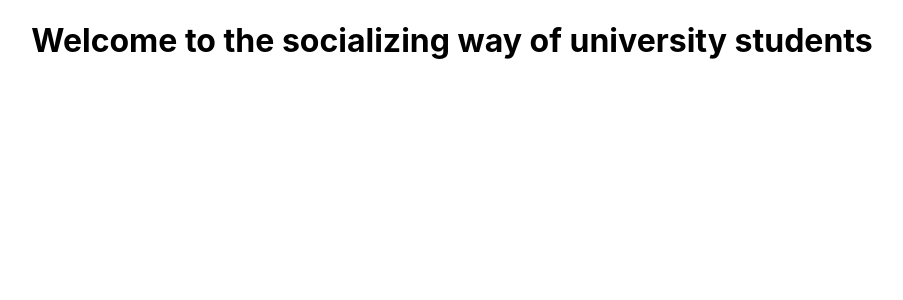
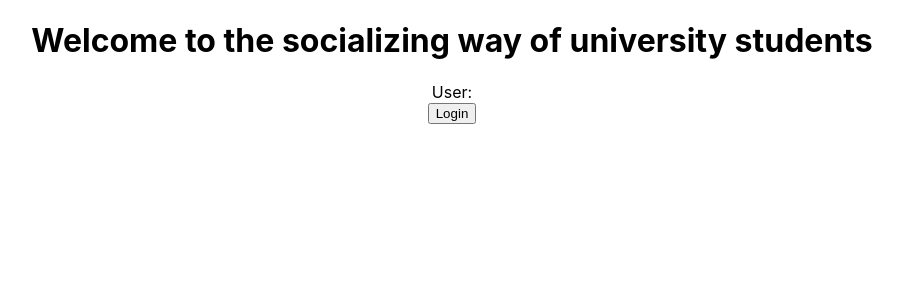
Before and after one commit to Enesmerdane/social-media-for-university-students, a React (Create React App) app: page / in a window 1280 px wide. Shown: the top 300 px of the page, without its empty margins (188-1091 px from the left). Built offline with nearby package versions, Linux system fonts and the light colour scheme.

Commit message:
created AuthContext
- created AuthContext
- keeps user and loggedIn info
- executes very basic login and logout operations
- writes and reads user from local storage
- added basic login logout button to App js

```diff
--- a/src/App.js
+++ b/src/App.js
@@ -1,12 +1,28 @@
-import './App.css';
-import React from 'react';
-
+import "./App.css";
+import { useEffect } from "react";
+import { useAuth } from "./context/AuthContext";
 
 function App() {
+  const { user, loggedIn, login, logout } = useAuth();
+
+  useEffect(() => {
+    console.log("App rendered");
+  }, []);
+
+  const buttonHandler = () => {
+    if (loggedIn) {
+      return logout();
+    } else {
+      return login("user1");
+    }
+  };
+
   return (
     <div className="App">
       <h1>Welcome to the socializing way of university students</h1>
-
+      User: {user}
+      <br />
+      <button onClick={buttonHandler}>{loggedIn ? "Logout" : "Login"} </button>
     </div>
   );
 }
--- /dev/null
+++ b/src/context/AuthContext.js
@@ -0,0 +1,45 @@
+import { useState, createContext, useEffect, useContext } from "react";
+
+const AuthContext = createContext();
+
+const AuthProvider = ({ children }) => {
+  const [user, setUser] = useState(null);
+  const [loggedIn, setLoggedIn] = useState(false);
+
+  useEffect(() => {
+    checkUser();
+  }, []);
+
+  const checkUser = () => {
+    if (localStorage.getItem("username") !== null) {
+      setUser(localStorage.getItem("username"));
+      setLoggedIn(true);
+    } else {
+      setUser(null);
+      setLoggedIn(false);
+    }
+  };
+
+  const login = (username) => {
+    localStorage.setItem("username", username);
+    console.log(username);
+    setUser(username);
+    setLoggedIn(true);
+  };
+
+  const logout = () => {
+    localStorage.setItem("username", null);
+    setUser(null);
+    setLoggedIn(false);
+  };
+
+  const values = { user, loggedIn, login, logout };
+
+  return (
+    <AuthContext.Provider value={values}> {children}</AuthContext.Provider>
+  );
+};
+
+const useAuth = () => useContext(AuthContext);
+
+export { AuthProvider, useAuth };
```
Also changed, not shown: src/index.js (+10 -8 lines).
